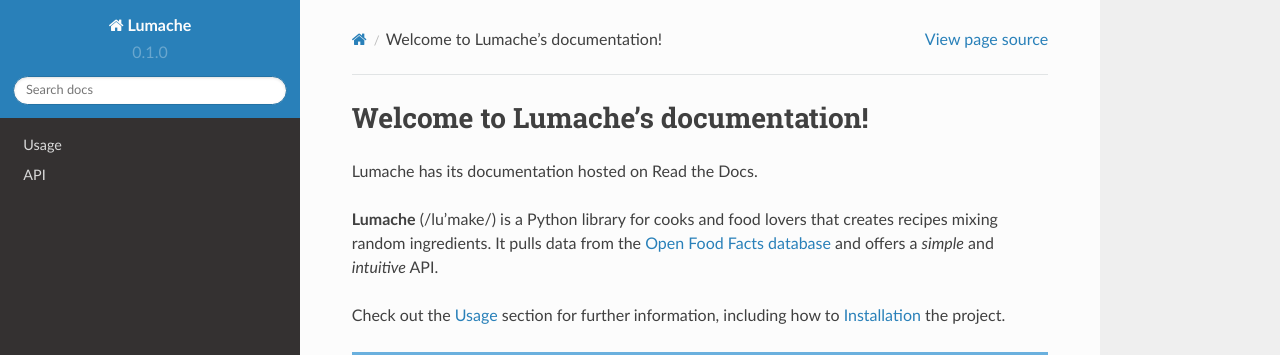
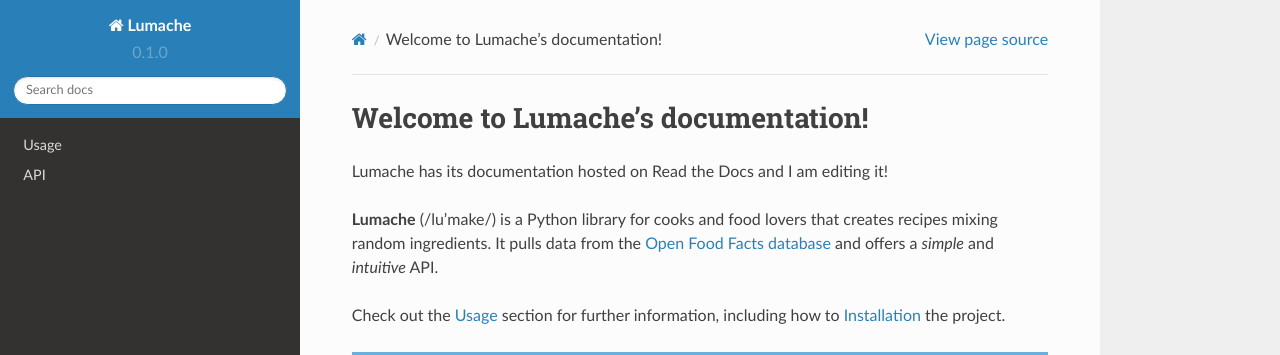
Before and after one commit to sfkappes/learn-rtd, a Sphinx documentation site: the page built from docs/source/index.rst, in a window 1280 px wide. Shown: the top 355 px of the page. Built offline with Sphinx 7.4.7 and the Read the Docs theme 2.0.0, drawn with Linux system fonts in a browser that asks for light colours.

Commit message:
Updating index.rst take 2

```diff
--- a/docs/source/index.rst
+++ b/docs/source/index.rst
@@ -1,7 +1,7 @@
 Welcome to Lumache's documentation!
 ===================================
 
-Lumache has its documentation hosted on Read the Docs.
+Lumache has its documentation hosted on Read the Docs and I am editing it!
 
 **Lumache** (/lu'make/) is a Python library for cooks and food lovers
 that creates recipes mixing random ingredients.
```
